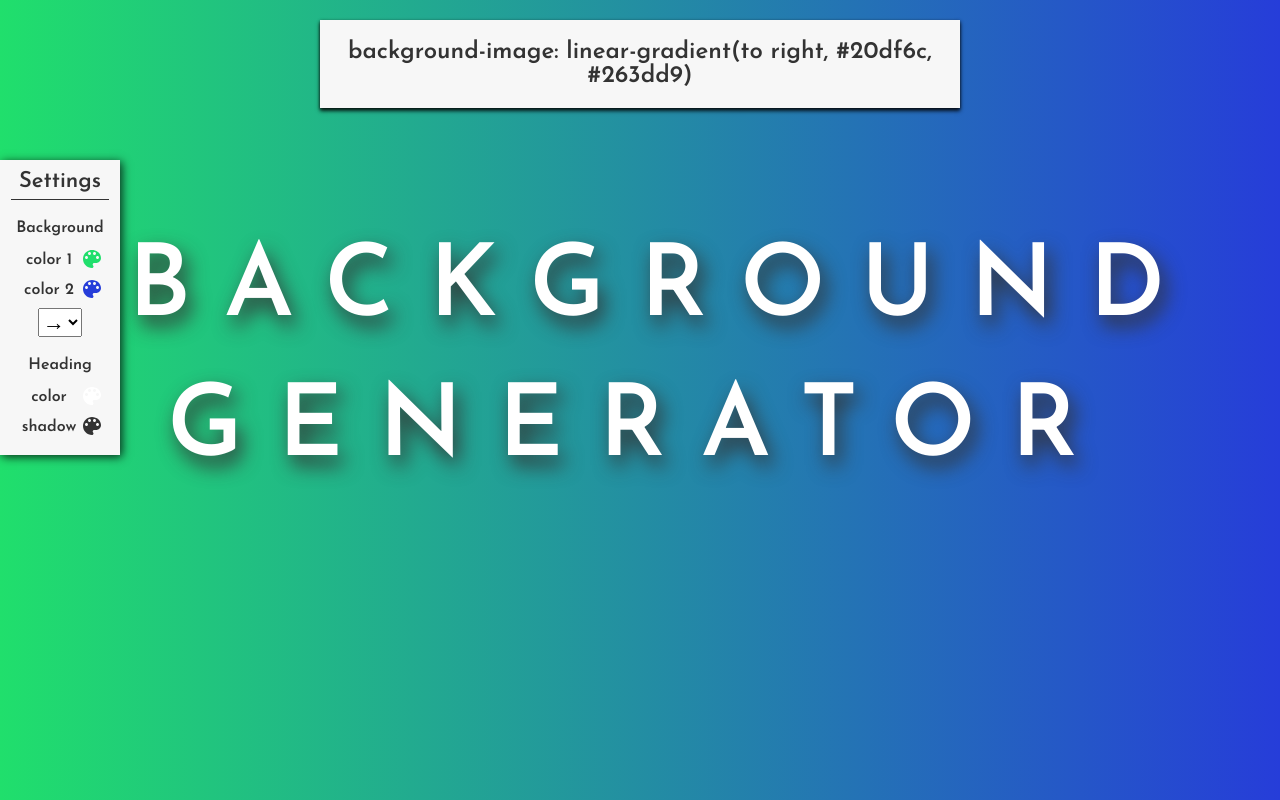
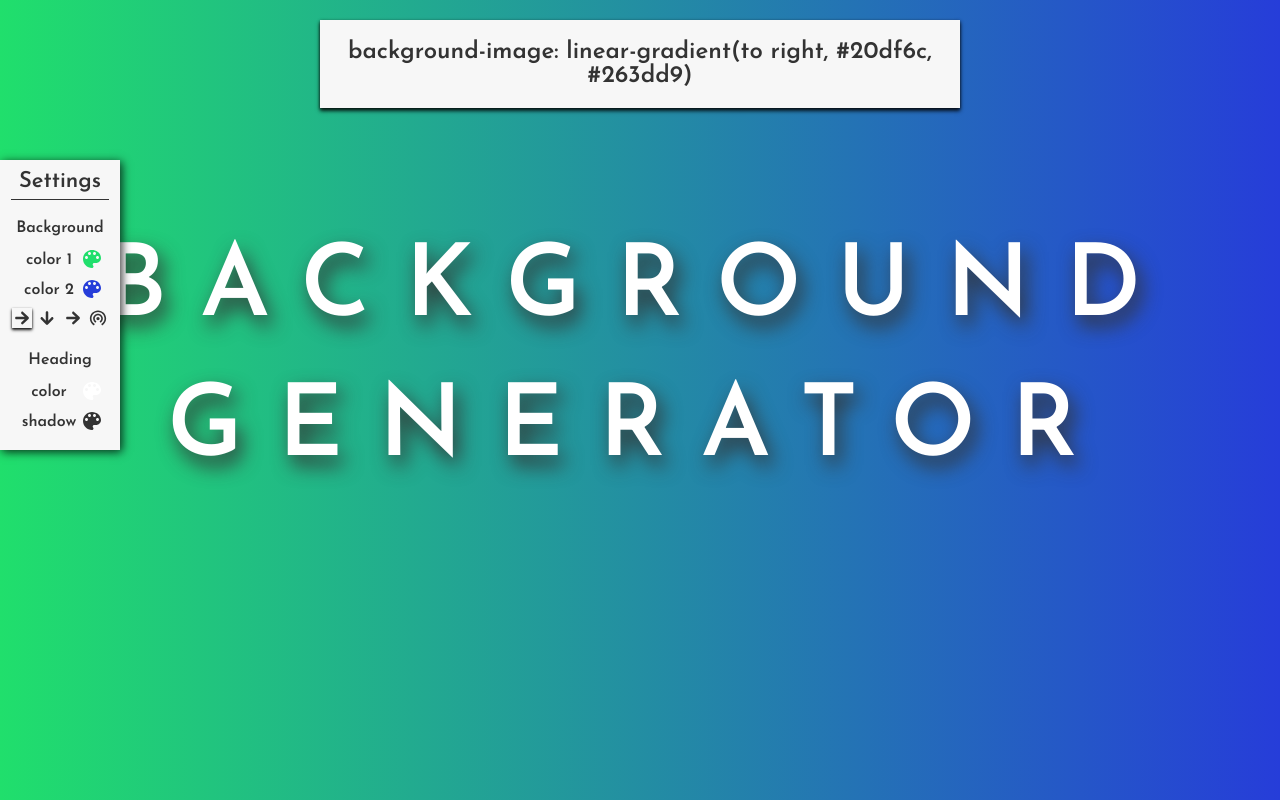
Before and after one commit to Danogo/background-generator, a website: page index.html in a window 1280 px wide. Drawn offline with nearby package versions, Linux system fonts and the light colour scheme.

Commit message:
changed select to radio inputs for direction option in settings and added radial gradient option, added more comments in js

```diff
--- a/index.html
+++ b/index.html
@@ -28,11 +28,17 @@
             <label for="col2">color 2 <ion-icon id="palette2" name="color-palette"></ion-icon></label>
         </div>
         <div class="settings__direction">
-            <select class="direction">
-                <option value="to right" selected>&#x02192;</option>
-                <option value="to bottom">&#x02193;</option>
-                <option value="to right bottom">&#x02198;</option>
-            </select>
+            <input type="radio" class="visuallyhidden" name="direction" id="right" value="to right, " checked>
+            <label for="right"><ion-icon name="arrow-round-forward"></ion-icon></label>
+
+            <input type="radio" class="visuallyhidden" name="direction" id="bottom" value="to bottom, ">
+            <label for="bottom"><ion-icon name="arrow-round-down"></ion-icon></label>
+
+            <input type="radio" class="visuallyhidden" name="direction" id="right-bottom" value="to right bottom, ">
+            <label for="right-bottom"><ion-icon name="arrow-round-forward" class="right-bottom"></ion-icon></label>
+
+            <input type="radio" class="visuallyhidden" name="direction" id="radial" value="">
+            <label for="radial"><ion-icon name="wifi"></ion-icon></label>
         </div>
 
         <h4 class="settings__heading-secondary">Heading</h4>
--- a/main.js
+++ b/main.js
@@ -3,7 +3,6 @@ const colOne    = document.getElementById('col1'),
     colTwo      = document.getElementById('col2'),
     colHeading  = document.getElementById('col3'),
     colHShadow  = document.getElementById('col4'),
-    bgDirection = document.querySelector('.direction'),
     pal1        = document.getElementById('palette1'),
     pal2        = document.getElementById('palette2'),
     palHdgCol   = document.getElementById('palette3'),
@@ -14,17 +13,17 @@ const colOne    = document.getElementById('col1'),
     bodyBox     = document.querySelector('body');
 
 // ======= Functions (i.a. event handlers) ========
-// set colors to all components
+// set background and colors for all components
 function setColors() {
-    setDirection();
-    paintBackground();
+    let dObj = setDirection();
+    paintBackground(dObj);
     paintHeading();
     paintPalettes();
 }
 
 // set color for background and display information about current background
-function paintBackground() {
-    let bgCol = `linear-gradient(${direction}, ${colOne.value}, ${colTwo.value})`;
+function paintBackground(dObj) {
+    let bgCol = `${dObj.type}-gradient(${dObj.direction}${colOne.value}, ${colTwo.value})`;
     bodyBox.style.backgroundImage = bgCol;
     infoBox.textContent = `background-image: ${bgCol}`;
 }
@@ -43,9 +42,21 @@ function paintPalettes() {
     palHdgShad.style.color = colHShadow.value;
 }
 
-// set direction of linear gradient
+// set direction for gradient
 function setDirection() {
-    return direction = bgDirection.value;
+    // grab checked input
+    let bgDirection = document.querySelector('.settings__direction input[type="radio"]:checked');
+    // creating an object which contains information about gradient type and direction for linear gradient
+    let dObj = {
+        type: 'linear',
+        direction: bgDirection.value
+    };
+    // if last input is checked
+    if (!bgDirection.value) {
+        // change gradient type to radial
+        dObj.type = 'radial';
+    }
+    return dObj;
 }
 
 setColors();
--- a/style.css
+++ b/style.css
@@ -34,7 +34,8 @@ body {
 
 /* Heading */
 .heading {
-    width: 80%;
+    width: 100%;
+    max-width: 114rem;
     margin: 0 auto;
     position: absolute;
     top: 45%;
@@ -45,7 +46,7 @@ body {
 
 h1 {
     font-size: 10rem;
-    max-width: 114rem;
+
     text-transform: uppercase;
     letter-spacing: 3.5rem;
     color: #fff;
@@ -107,7 +108,7 @@ h1 {
 }
 
 ion-icon[name='color-palette'] {
-    font-size: 24px;
+    font-size: 2.4rem;
     position: absolute;
     top: -.1rem;
     right: 1rem;
@@ -123,14 +124,40 @@ input[type='color'] {
     opacity: 0;
 }
 
-input.visuallyhidden:active + label,
-input.visuallyhidden:focus + label {
+.settings__color input.visuallyhidden:active + label,
+.settings__color input.visuallyhidden:focus + label {
     box-shadow: 0 .2rem .3rem rgba(3, 3, 3, .8),
                 0 .1rem .2rem rgba(3, 3, 3, .6);
 }
 
-.direction {
-    font-size: 2.2rem;
+.setting__direction {
+    padding: .4rem;
+}
+
+.settings__direction label {
+    background-color: transparent;
+    border: none;
+    cursor: pointer;
+}
+
+.settings__direction label ion-icon.right-bottom .icon-inner {
+    transform: rotate(45deg);
+}
+
+.settings__direction label ion-icon {
+    font-size: 2rem;
+    transition: transform .3s ease;
+}
+
+.settings__direction label:hover ion-icon {
+    transform: scale(1.2);
+}
+
+.settings__direction input.visuallyhidden:checked + label > ion-icon,
+.settings__direction input.visuallyhidden:active + label > ion-icon,
+.settings__direction input.visuallyhidden:focus + label > ion-icon {
+    box-shadow: 0 .2rem .3rem rgba(3, 3, 3, .8),
+                0 .1rem .2rem rgba(3, 3, 3, .6);
 }
 
 /* Media queries */
```
